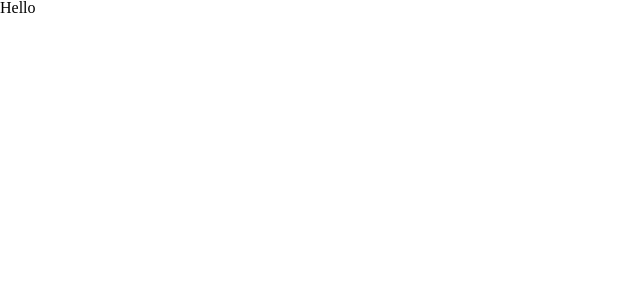
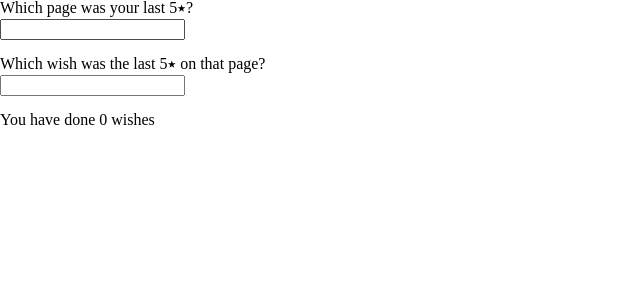
Before and after one commit to ronbarrantes/pity-calc, a React (Create React App) app: page / in a window 1280 px wide. Shown: the top 300 px of the page, without its empty margins (0-640 px from the left). Built offline with nearby package versions, Linux system fonts and the light colour scheme; the HTML template or start-up script is replaced by a standard one.

Commit message:
Update the app.tsx

```diff
--- a/src/components/App.tsx
+++ b/src/components/App.tsx
@@ -1,26 +1,88 @@
-import React from 'react'
-// import { css } from '@emotion/css'
+import React, { useEffect, useState } from 'react'
+import { isNumeric, totalWishes } from '../utils/helpers'
+import { css } from '@emotion/css'
 
-// import Container from './Container'
-// import Footer from './Footer'
-// import Header from './Header'
+const pageMessage = 'Which page was your last 5⭑? '
+const wishMessage = 'Which wish was the last 5⭑ on that page? '
 
-// const App = (): JSX.Element => (
-//   <div className={appStyle} >
-//     <Header/>
-//     <Container/>
-//     <Footer/>
-//   </div>
-// )
+interface IValues {
+	wishes: string;
+	page: string;
+}
 
-const App = (): JSX.Element => <div>Hello</div>
+const App = (): JSX.Element => {
+  const [values, setValues] = useState<IValues>({ page: '', wishes: '' })
+  const [wishResult, setWishResult] = useState(0)
+  const [isAllowed, setIsAllowed] = useState(true)
 
-// const appStyle = css`
-//   /* background-color: green; */
-//   width: 100vw;
-//   display: grid;
-//   min-height: 100vh;
-//   grid-template-rows: 4rem 1fr 3rem;
-// `
+  const handleChange = (e: React.ChangeEvent<HTMLInputElement>) => {
+    const { name, value } = e.target
+    setValues({ ...values, [name]: value })
+  }
 
+  const resolveResult = (page: string, wishes: string) => {
+    const currWishes = parseInt(wishes) || 1
+    const currPage = parseInt(page) || 1
+
+    if(!isNumeric(wishes) || !isNumeric(page))
+      setIsAllowed(false)
+    else
+      setIsAllowed(true)
+
+    setWishResult(totalWishes(currPage, currWishes))
+  }
+
+  useEffect(() => {
+    resolveResult(values.page, values.wishes)
+  })
+
+  return (
+    <div className={appStyle} >
+      <form>
+        <label className={labelStyle}>
+          <p>{pageMessage}</p>
+          <input
+            type="text"
+            name="page"
+            value={values.page}
+            onChange={handleChange}
+          />
+        </label>
+
+        <label className={labelStyle}>
+          <p>{wishMessage}</p>
+          <input
+            type="text"
+            name="wishes"
+            value={values.wishes}
+            onChange={handleChange}
+          />
+        </label>
+
+        <p>
+          {isAllowed
+            ? `You have done ${wishResult} wishes`
+            : 'Please enter a number'}
+        </p>
+      </form>
+	  </div>
+  )
+
+}
+
+const appStyle = css`
+	/* background-color: green; */
+	width: 100vw;
+	display: grid;
+	min-height: 100vh;
+	grid-template-rows: 4rem 1fr 3rem;
+`
+
+const labelStyle = css`
+	padding-bottom: 1em;
+	display: block;
+	p{
+		padding-bottom: .2em;
+	}
+`
 export default App
```
